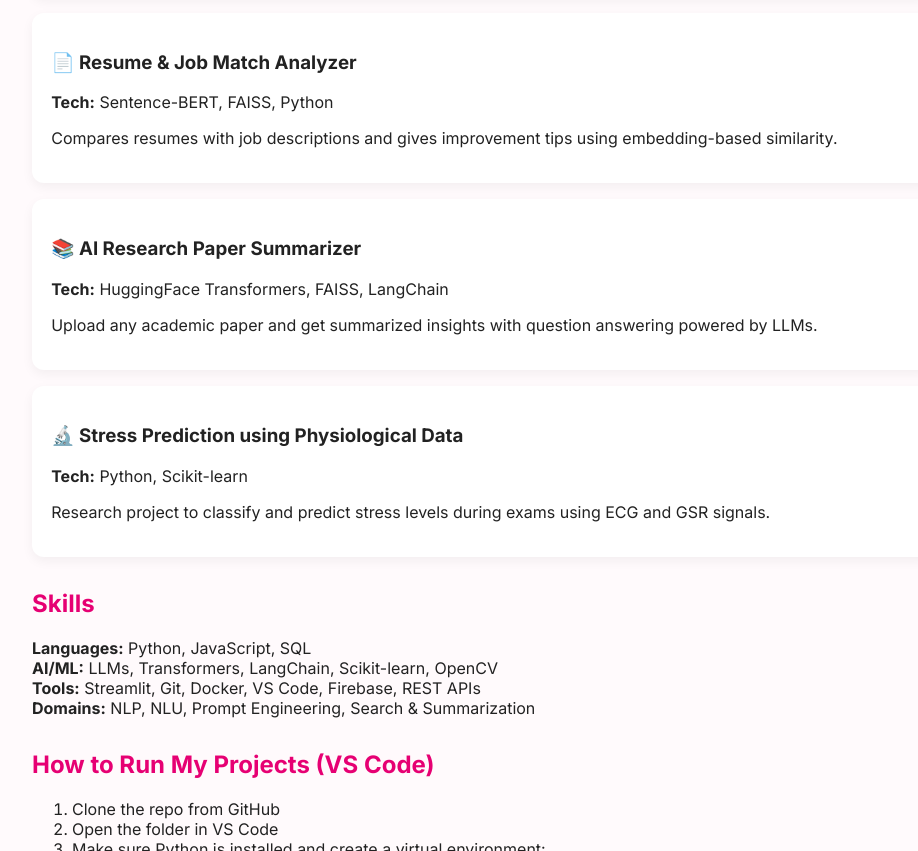
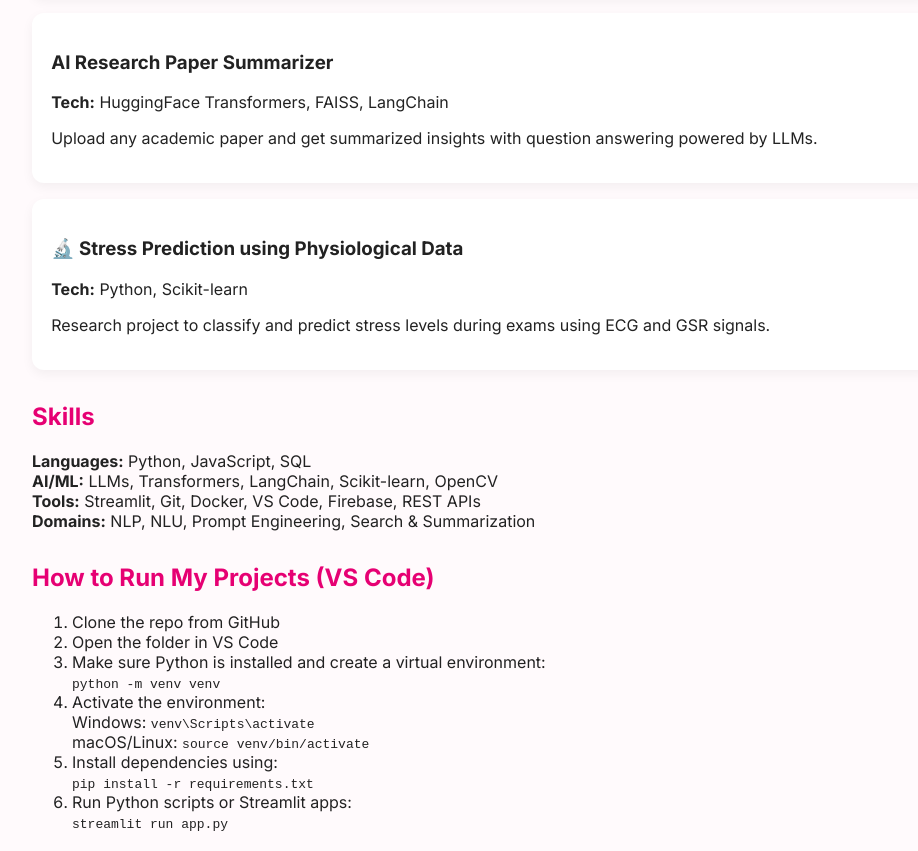
Before and after one commit to dasha1127/My-portfolio, a plain HTML site: page index.html in a window 1280 px wide. Shown: the part 1355-2206 px from the top of the page, without its empty margins (158-1076 px from the left). Drawn offline with Linux system fonts and the light colour scheme.

Commit message:
Remove Resume & Job Match Analyzer project

```diff
--- a/index.html
+++ b/index.html
@@ -118,13 +118,7 @@
         </div>
 
         <div class="project">
-            <h3>📄 Resume & Job Match Analyzer</h3>
-            <p><strong>Tech:</strong> Sentence-BERT, FAISS, Python</p>
-            <p>Compares resumes with job descriptions and gives improvement tips using embedding-based similarity.</p>
-        </div>
-
-        <div class="project">
-            <h3>📚 AI Research Paper Summarizer</h3>
+            <h3> AI Research Paper Summarizer</h3>
             <p><strong>Tech:</strong> HuggingFace Transformers, FAISS, LangChain</p>
             <p>Upload any academic paper and get summarized insights with question answering powered by LLMs.</p>
         </div>
```
